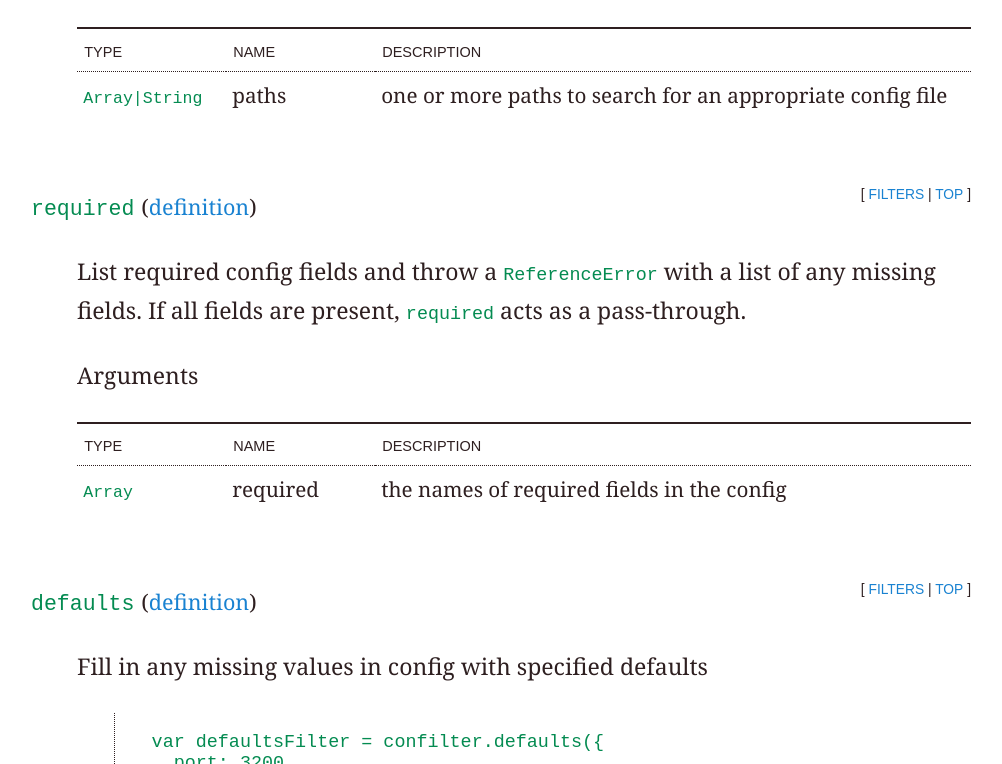
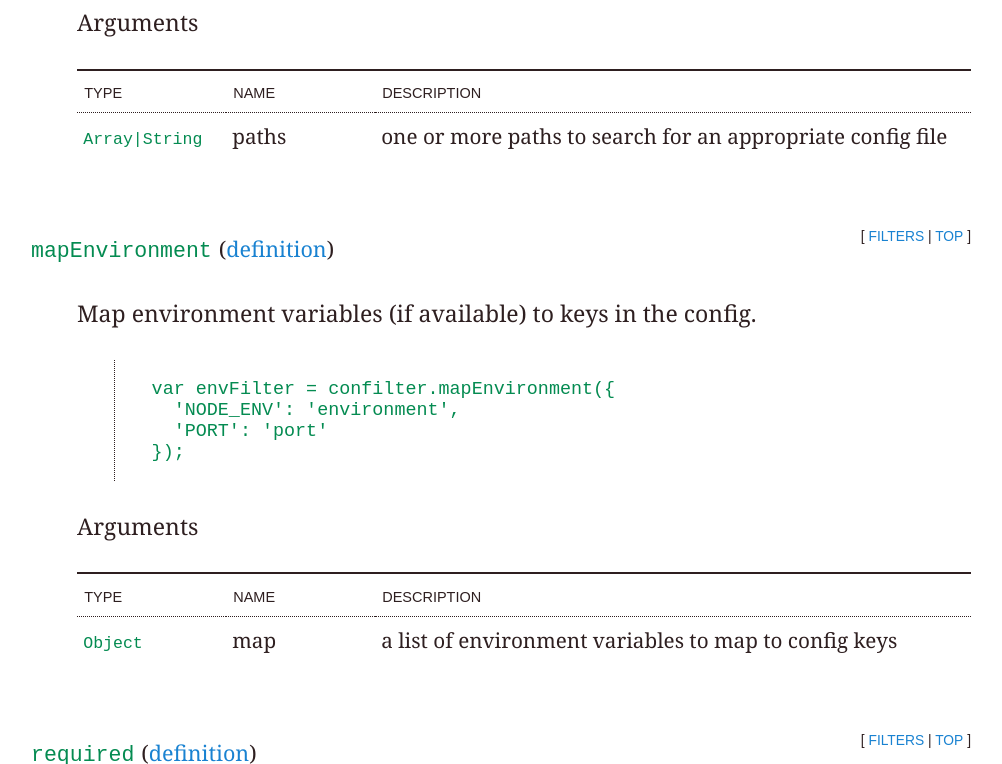
Before and after one commit to rjz/confab, a plain HTML site: page index.html in a window 1280 px wide. Shown: the part 2036-2800 px from the top of the page, without its empty margins (139-1141 px from the left). Drawn offline with Linux system fonts and the light colour scheme.

Commit message:
Rebuilds gh-pages for commit 78ea6373c9e177b931edcb69a6570475ed0a7492

```diff
--- a/index.html
+++ b/index.html
@@ -32,6 +32,9 @@
               <ul>
                 <li>
                   <a href="#filters-loadJSON"><code>loadJSON</code></a>
+                </li>
+                <li>
+                  <a href="#filters-mapEnvironment"><code>mapEnvironment</code></a>
                 </li>
                 <li>
                   <a href="#filters-required"><code>required</code></a>
@@ -149,6 +152,49 @@ paths.</p>
 
             </section>
 
+          <a name="filters-mapEnvironment"></a>
+            <section>
+              <header>
+                <ul class="pull-right nav-meta nav-inline">
+                  <li><a href="#filters">filters</a></li>
+                  <li><a href="#top">top</a></li>
+                </ul>
+
+                <h3>
+                  <a name="mapEnvironment"></a><code>mapEnvironment</code>
+                  <small>(<a href="https://github.com/rjz/confilter/tree/master/lib/filters.js#L48">definition</a>)</small>
+                </h3>
+              </header>
+              <div>
+
+                <p>Map environment variables (if available) to keys in the config.</p>
+
+<pre><code>var envFilter = confilter.mapEnvironment({
+  'NODE_ENV': 'environment',
+  'PORT': 'port'
+});
+</code></pre>
+
+
+                <h4>Arguments</h4>
+                <table>
+                  <tr>
+                    <th width="15%">Type</th>
+                    <th width="15%">Name</th>
+                    <th width="60%">Description</th>
+                  </tr>
+                  <tr>
+                    <td><code>Object</code></td>
+                    <td>map</td>
+                    <td>a list of environment variables to map to config keys</td>
+                  </tr>
+    </table>
+
+
+              </div>
+
+            </section>
+
           <a name="filters-required"></a>
             <section>
               <header>
@@ -159,7 +205,7 @@ paths.</p>
 
                 <h3>
                   <a name="required"></a><code>required</code>
-                  <small>(<a href="https://github.com/rjz/confilter/tree/master/lib/filters.js#L48">definition</a>)</small>
+                  <small>(<a href="https://github.com/rjz/confilter/tree/master/lib/filters.js#L76">definition</a>)</small>
                 </h3>
               </header>
               <div>
@@ -197,7 +243,7 @@ missing fields. If all fields are present, <code>required</code> acts as a pass-
 
                 <h3>
                   <a name="defaults"></a><code>defaults</code>
-                  <small>(<a href="https://github.com/rjz/confilter/tree/master/lib/filters.js#L72">definition</a>)</small>
+                  <small>(<a href="https://github.com/rjz/confilter/tree/master/lib/filters.js#L100">definition</a>)</small>
                 </h3>
               </header>
               <div>
@@ -245,7 +291,7 @@ missing fields. If all fields are present, <code>required</code> acts as a pass-
 
                 <h3>
                   <a name="freeze"></a><code>freeze</code>
-                  <small>(<a href="https://github.com/rjz/confilter/tree/master/lib/filters.js#L102">definition</a>)</small>
+                  <small>(<a href="https://github.com/rjz/confilter/tree/master/lib/filters.js#L130">definition</a>)</small>
                 </h3>
               </header>
               <div>
```
